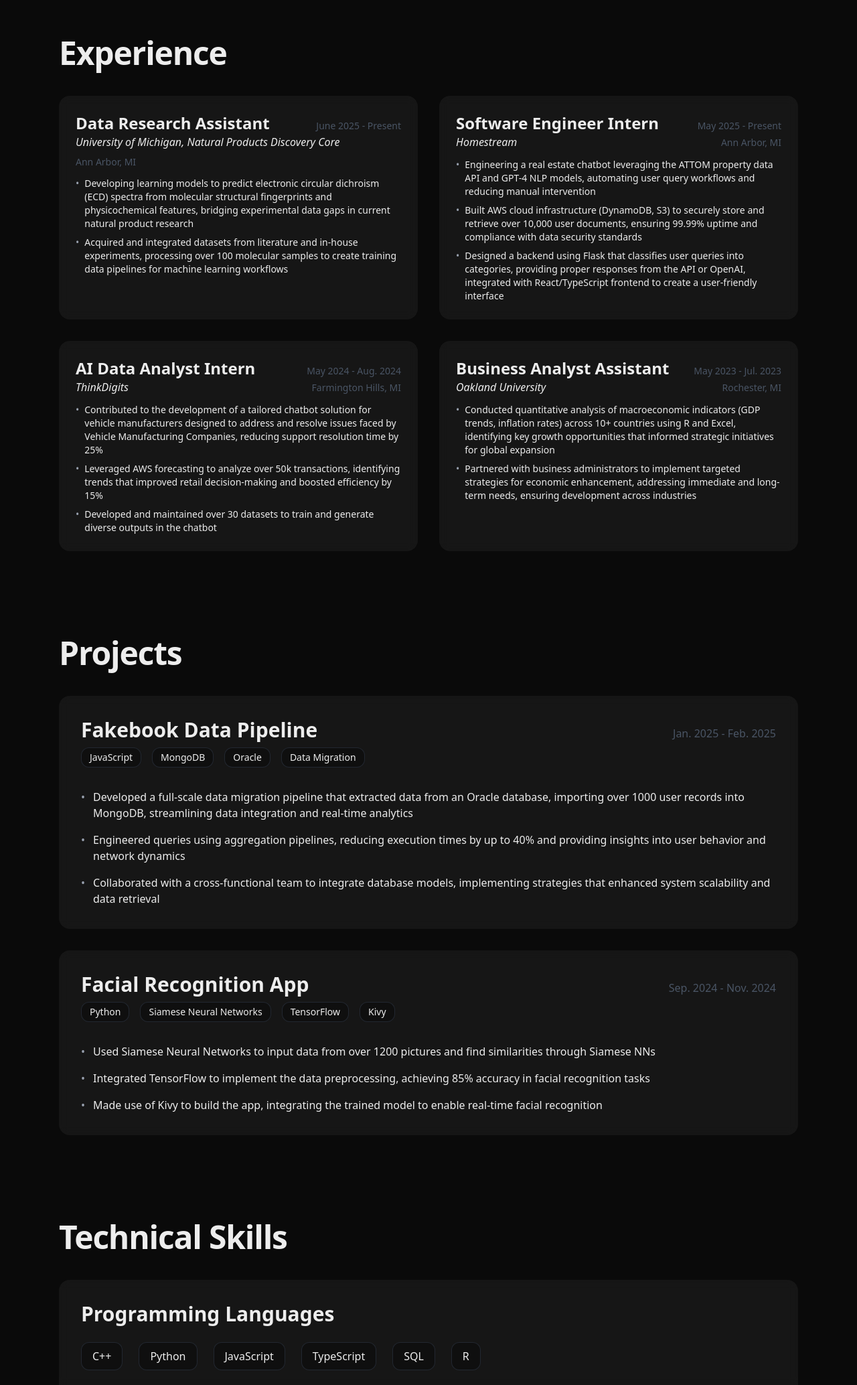
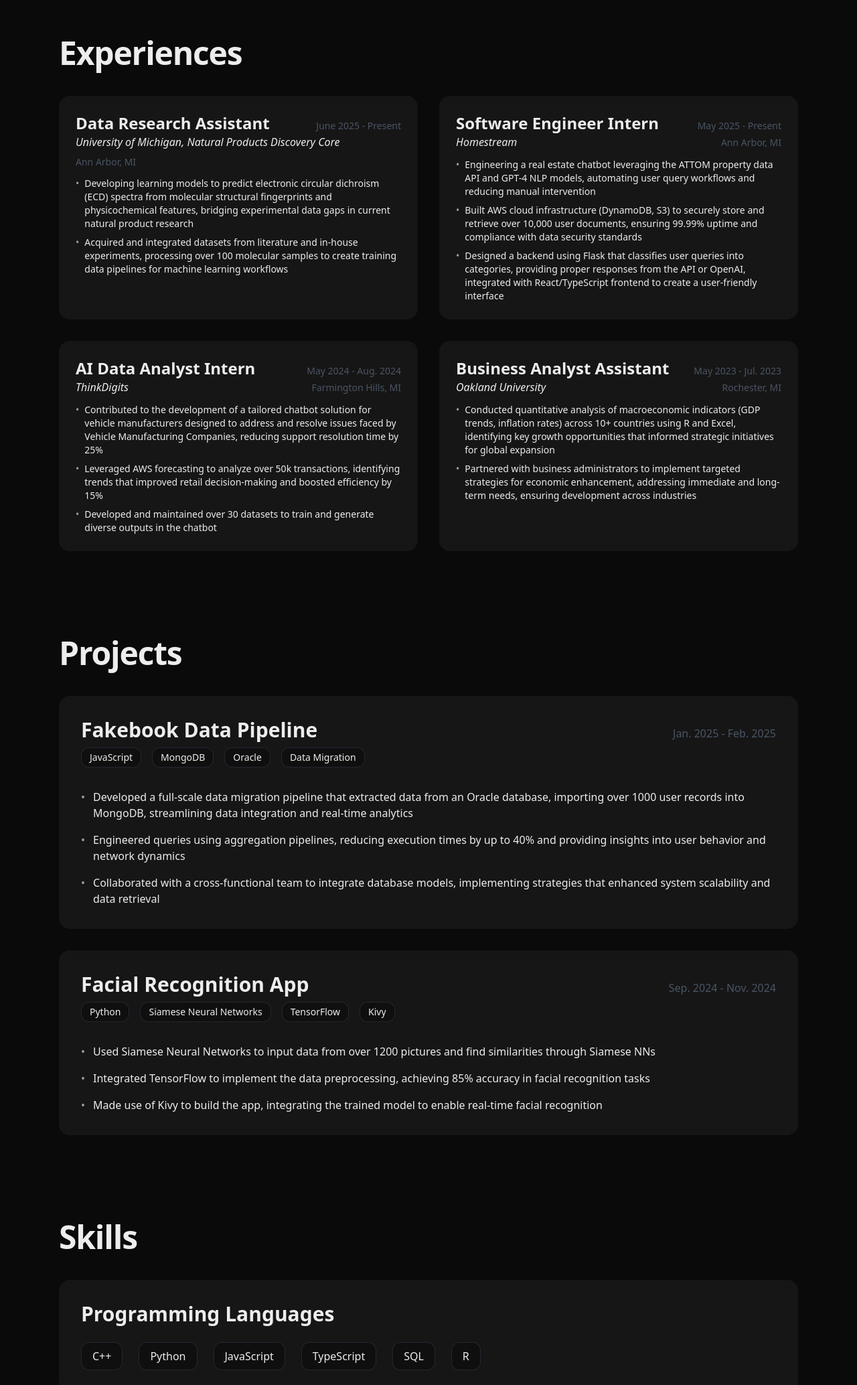
Before and after one commit to krishven05/personal-website, a Next.js app: page / in a window 1280 px wide. Shown: the part 2500-4568 px from the top of the page at 67% size. Built offline with nearby package versions, Linux system fonts and the light colour scheme.

Commit message:
Fixed issues

```diff
--- a/src/app/page.tsx
+++ b/src/app/page.tsx
@@ -108,7 +108,7 @@ export default function Home() {
         </section>
 
         <section id="experiences" className="min-h-screen py-12 md:py-16">
-          <h2 className="text-3xl md:text-5xl font-bold mb-8 md:mb-10 tracking-tight">Experience</h2>
+          <h2 className="text-3xl md:text-5xl font-bold mb-8 md:mb-10 tracking-tight">Experiences</h2>
           <div className="grid grid-cols-1 md:grid-cols-2 gap-8">
             <div className="bg-white/5 rounded-2xl p-6 backdrop-blur-sm experience-card">
               <div className="mb-2">
@@ -312,7 +312,7 @@ system scalability and data retrieval</span>
         </section>
 
         <section id="skills" className="min-h-screen py-12 md:py-16">
-          <h2 className="text-3xl md:text-5xl font-bold mb-8 md:mb-10 tracking-tight">Technical Skills</h2>
+          <h2 className="text-3xl md:text-5xl font-bold mb-8 md:mb-10 tracking-tight">Skills</h2>
           <div className="grid grid-cols-1 gap-8">
             <div className="bg-white/5 rounded-2xl p-8 backdrop-blur-sm skill-card">
               <h3 className="text-3xl font-semibold mb-6">Programming Languages</h3>
```
